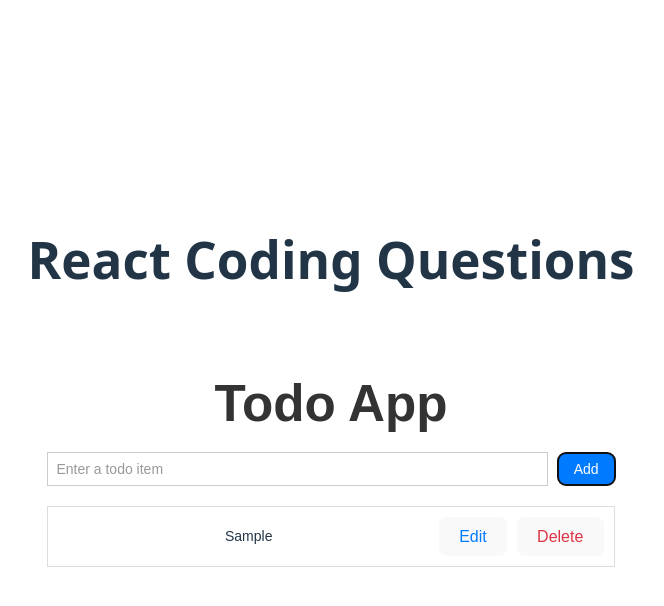
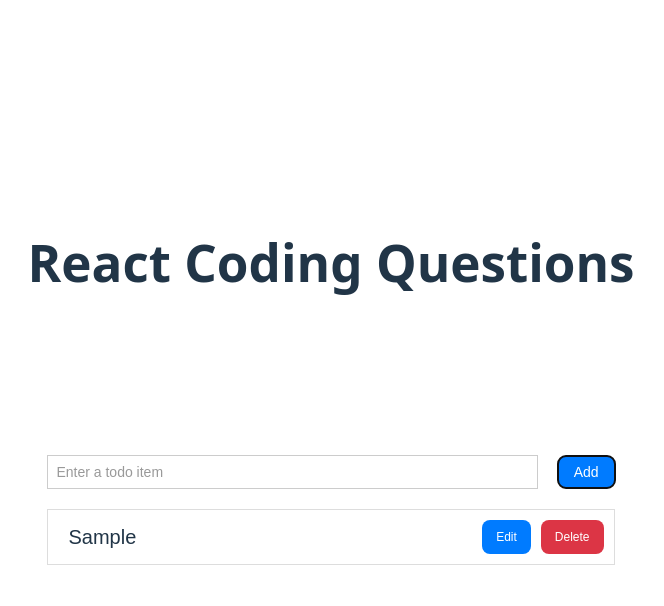
Before and after one commit to rtemre/react-coding, a React (Vite) app: page / in a window 1280 px wide. Both pictures are taken after typing "Sample" into the empty fields and a click on the button "Add". Shown: the top 606 px of the page, without its empty margins (309-973 px from the left). Built offline with nearby package versions, Linux system fonts and the light colour scheme.

Commit message:
Fix ui & modify edit logic

```diff
--- a/src/TodoApp/index.jsx
+++ b/src/TodoApp/index.jsx
@@ -4,51 +4,58 @@ import "./style.css";
 function TodoApp() {
   const [textInput, setTextInput] = useState("");
   const [todoList, setTodoList] = useState([]);
-  const [editingId, setEditingId] = useState(null);
-  const handleSubmit = () => {
-    if (editingId !== null) {
-      const updateList = [...todoList];
-      const index = updateList.findIndex((item) => item.id === editingId);
-      updateList[index] = { ...updateList[index], textInput };
-      setTodoList(updateList);
-      setEditingId(null);
-    } else {
+  const handleAdd = () => {
     const updateList = [...todoList];
     updateList.push({ id: Date.now(), textInput });
     setTodoList(updateList);
-    }
     setTextInput("");
   };
 
   const handleEdit = (item) => {
-    setEditingId(item.id);
-    setTextInput(item.textInput);
+    const updateList = [...todoList];
+    const index = updateList.findIndex((todo) => todo.id === item.id);
+    updateList[index] = {
+      ...updateList[index],
+      isEditing: true,
+      editText: item.textInput,
+    };
+    setTodoList(updateList);
+  };
+
+  const handleSave = (item) => {
+    const updateList = [...todoList];
+    const index = updateList.findIndex((todo) => todo.id === item.id);
+    updateList[index] = {
+      ...updateList[index],
+      textInput: updateList[index].editText,
+      isEditing: false,
+      editText: undefined,
+    };
+    setTodoList(updateList);
+  };
+
+  const handleCancel = (item) => {
+    const updateList = [...todoList];
+    const index = updateList.findIndex((todo) => todo.id === item.id);
+    updateList[index] = {
+      ...updateList[index],
+      isEditing: false,
+      editText: undefined,
+    };
+    setTodoList(updateList);
   };
 
   const handleDelete = (item) => {
     const updateList = [...todoList];
     const filtered = updateList.filter((text) => text.id !== item.id);
     setTodoList(filtered);
-    if (editingId === item.id) {
-      setEditingId(null);
-      setTextInput("");
-    }
   };
 
   return (
     <div className="todo-app">
       <h1>Todo App</h1>
 
-      <form
-        onSubmit={(e) => {
-          e.preventDefault();
-          handleSubmit();
-        }}
-        className="todo-form"
-      >
-        <label htmlFor="textInput" style={{ display: "none" }}>
-          Todo Text
-        </label>
+      <div className="todo-form">
         <input
           id="textInput"
           type="text"
@@ -58,18 +65,50 @@ function TodoApp() {
           placeholder="Enter a todo item"
           className="todo-input"
         />
-        <button
-          type="submit"
-          className={`todo-button ${editingId !== null ? "update" : "add"}`}
-        >
-          {editingId !== null ? "Update" : "Add"}
+        <button type="submit" className="todo-button add" onClick={handleAdd}>
+          Add
         </button>
-      </form>
+      </div>
 
       <div>
         <ul className="todo-list">
           {todoList.map((item) => (
             <li key={item.id} className="todo-item">
+              {item.isEditing ? (
+                <>
+                  <input
+                    type="text"
+                    value={item.editText}
+                    onChange={(e) => {
+                      const updateList = [...todoList];
+                      const index = updateList.findIndex(
+                        (todo) => todo.id === item.id
+                      );
+                      updateList[index] = {
+                        ...updateList[index],
+                        editText: e.target.value,
+                      };
+                      setTodoList(updateList);
+                    }}
+                    className="todo-input"
+                  />
+                  <div className="action-buttons">
+                    <button
+                      onClick={() => handleSave(item)}
+                      className="save-button"
+                    >
+                      Save
+                    </button>
+                    <button
+                      onClick={() => handleCancel(item)}
+                      className="cancel-button"
+                    >
+                      Cancel
+                    </button>
+                  </div>
+                </>
+              ) : (
+                <>
                   <span className="todo-text">{item.textInput}</span>
                   <div className="action-buttons">
                     <button
@@ -85,6 +124,8 @@ function TodoApp() {
                       Delete
                     </button>
                   </div>
+                </>
+              )}
             </li>
           ))}
         </ul>
--- a/src/TodoApp/style.css
+++ b/src/TodoApp/style.css
@@ -6,7 +6,7 @@
 }
 
 .todo-app h1 {
-  color: #333;
+  color: white;
   text-align: center;
   margin-bottom: 20px;
 }
@@ -23,6 +23,7 @@
   padding: 8px;
   border: 1px solid #ccc;
   font-size: 14px;
+  margin-right: 10px;
 }
 
 .todo-input::placeholder {
@@ -61,7 +62,9 @@
 
 .todo-text {
   flex: 1;
-  font-size: 14px;
+  font-size: 20px;
+  padding: 2px 10px;
+  text-align: start;
 }
 
 .action-buttons {
@@ -71,10 +74,36 @@
 
 .edit-button {
   cursor: pointer;
-  color: #007bff;
+  background-color: #007bff;
+  color: white;
+  border: none;
+  padding: 10px 14px;
+  font-size: 12px;
 }
 
 .delete-button {
   cursor: pointer;
-  color: #dc3545;
+  background-color: #dc3545;
+  color: white;
+  border: none;
+  padding: 10px 14px;
+  font-size: 12px;
 }
+
+.save-button {
+  cursor: pointer;
+  background-color: #28a745;
+  color: white;
+  border: none;
+  padding: 10px 14px;
+  font-size: 12px;
+}
+
+.cancel-button {
+  cursor: pointer;
+  background-color: #6c757d;
+  color: white;
+  border: none;
+  padding: 10px 14px;
+  font-size: 12px;
+}
```
Lines whose indentation alone changed are shown as unchanged.
